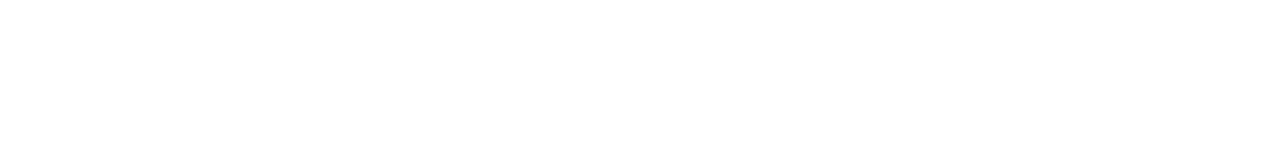
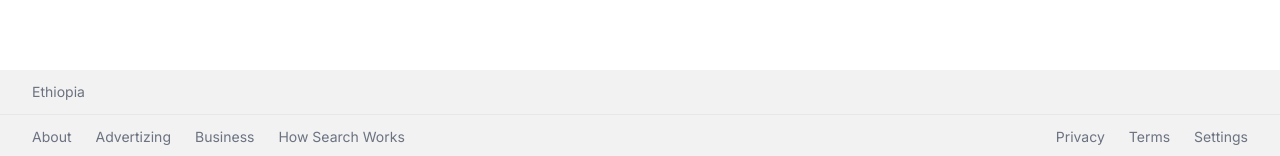
Before and after one commit to Adnan-Jemal/Nextjs-Google-Clone, a Next.js app: page / in a window 1280 px wide. Shown: the part 641-797 px from the top of the page. Built offline with nearby package versions, Linux system fonts and the light colour scheme.

Commit message:
added footer component

```diff
--- a/app/layout.tsx
+++ b/app/layout.tsx
@@ -1,6 +1,7 @@
 import type { Metadata } from "next";
 import { Inter } from "next/font/google";
 import "./globals.css";
+import Footer from "@/components/Footer";
 
 const inter = Inter({ subsets: ["latin"] });
 
@@ -16,7 +17,10 @@
 }>) {
   return (
     <html lang="en">
-      <body className={inter.className}>{children}</body>
+      <body className={inter.className}>
+        {children}
+        <Footer />
+      </body>
     </html>
   );
 }
--- /dev/null
+++ b/components/CountryLookup.tsx
@@ -0,0 +1,20 @@
+"use client";
+
+import { useEffect, useState } from "react";
+
+const CountryLookup = () => {
+  const [country, setCountry] = useState("Ethiopia");
+//   useEffect(() => {
+//     const getCountry = async () => {
+//       const res = await fetch(`https://extreme-ip-lookup.com/json/?key=${process.env.NEXT_PUBLIC_IP_API_KEY}`)
+//         .then((res) => res.json())
+//         .then((data) => data.country);
+//       if (!res) return;
+//       setCountry(res);
+//     };
+//     getCountry();
+//   }, []);
+  return <div>{country}</div>;
+};
+
+export default CountryLookup;
--- /dev/null
+++ b/components/Footer.tsx
@@ -0,0 +1,27 @@
+import React from "react";
+import CountryLookup from "./CountryLookup";
+
+const Footer = () => {
+  return (
+    <footer className="absolute bottom-0 text-sm text-gray-500 bg-[#f2f2f2] w-full  ">
+      <div className="border-b  px-8 py-3">
+        <CountryLookup />
+      </div>
+      <div className="flex flex-col sm:flex-row justify-between w-full items-center px-8 py-3 space-y-7 sm:space-y-0 ">
+        <ul className="flex items-center space-x-6">
+          <li className="hover:underline cursor-pointer">About</li>
+          <li className="hover:underline cursor-pointer">Advertizing</li>
+          <li className="hover:underline cursor-pointer">Business</li>
+          <li className="hover:underline cursor-pointer">How Search Works</li>
+        </ul>
+        <ul className="flex items-center space-x-6">
+          <li className="hover:underline cursor-pointer">Privacy</li>
+          <li className="hover:underline cursor-pointer">Terms</li>
+          <li className="hover:underline cursor-pointer">Settings</li>
+        </ul>
+      </div>
+    </footer>
+  );
+};
+
+export default Footer;
```
